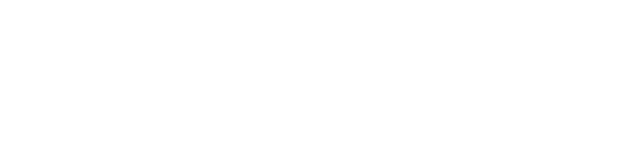
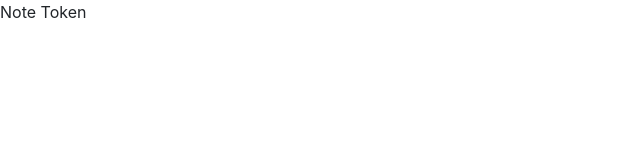
Before and after one commit to cohki0305/notetoken_box, a React app: page public/index.html in a window 1280 px wide. Shown: the whole page, without its empty margins (0-640 px from the left). Built offline with nearby package versions, Linux system fonts and the light colour scheme.

Commit message:
modify html

```diff
--- a/public/index.html
+++ b/public/index.html
@@ -6,6 +6,6 @@
     <title>Note Token</title>
   </head>
   <body>
-    <div id="root"></div>
+    <div id="root">Note Token</div>
   </body>
 </html>
```
